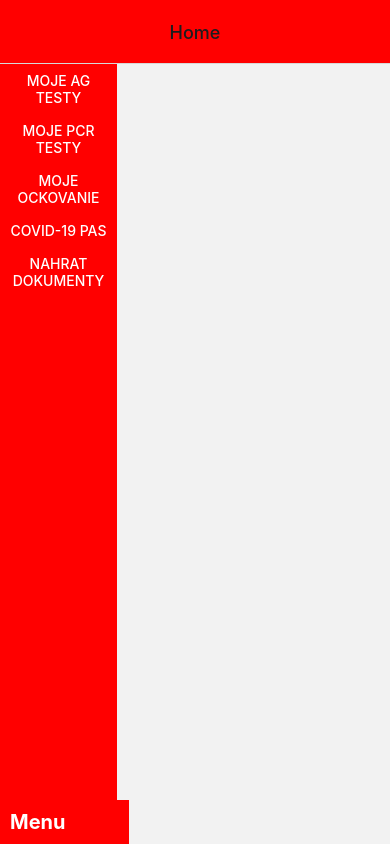
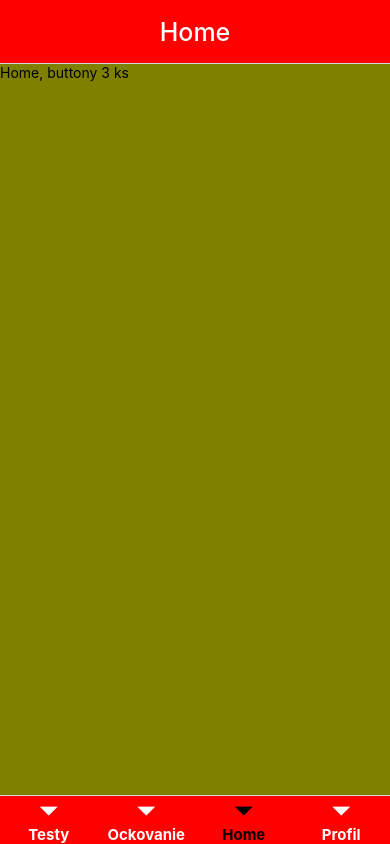
Before and after one commit to erikavaczlavova/mta, a React Native app: screen /Home in a window 390 px wide. Built offline with nearby package versions, Linux system fonts and the light colour scheme.

Commit message:
Bottom tab navigator creation

```diff
--- a/App.js
+++ b/App.js
@@ -4,29 +4,46 @@ import {NavigationContainer} from '@react-navigation/native';
 import {createNativeStackNavigator} from '@react-navigation/native-stack';
 import Home from './pages/Home.js';
 import Hamburger from './components/hamburger';
-import Pcr from './pages/Pcr.js';
+import Pcr from './pages/Testy.js';
 import Ockovanie from './pages/Ockovanie.js';
-import Pas from './pages/Pas.js';
-import Doku from './pages/Doku.js';
+import Doku from './pages/Profil.js';
+
+import {createBottomTabNavigator} from '@react-navigation/bottom-tabs';
+import Testy from './pages/Testy.js';
+import Profil from './pages/Profil.js';
 
 const Stack = createNativeStackNavigator();
+const Tab = createBottomTabNavigator();
 
 export default function App() {
   return (
     <NavigationContainer>
-      <Stack.Navigator>
-        <Stack.Group screenOptions={{headerStyle: {backgroundColor: 'red'}}}>
-          <Stack.Screen name="Home" component={Home} options={styles.header} />
-          <Stack.Screen name="Pcr" component={Pcr} options={styles.header} />
-          <Stack.Screen name="Pas" component={Pas} options={styles.header} />
-          <Stack.Screen name="Doku" component={Doku} options={styles.header} />
-          <Stack.Screen
+      <Tab.Navigator
+        screenOptions={{
+          tabBarActiveTintColor: 'black',
+          tabBarInactiveTintColor: 'white',
+          tabBarActiveBackgroundColor: 'red',
+          tabBarInactiveBackgroundColor: 'red',
+          tabBarLabelStyle: {
+            fontSize: 15,
+            fontWeight: 'bold',
+          },
+        }}>
+        <Tab.Group screenOptions={{headerStyle: {backgroundColor: 'red'}}}>
+          <Tab.Screen name="Testy" component={Testy} options={styles.header} />
+          <Tab.Screen
             name="Ockovanie"
             component={Ockovanie}
             options={styles.header}
           />
-        </Stack.Group>
-      </Stack.Navigator>
+          <Tab.Screen name="Home" component={Home} options={styles.header} />
+          <Tab.Screen
+            name="Profil"
+            component={Profil}
+            options={styles.header}
+          />
+        </Tab.Group>
+      </Tab.Navigator>
     </NavigationContainer>
   );
 }
@@ -41,6 +58,7 @@ const styles = StyleSheet.create({
     height: '100%',
   },
   header: {
+    headerTitleStyle: {color: 'white', fontSize: 25},
     headerTitleAlign: 'center',
     backgroundColor: 'red',
   },
--- a/components/hamburger.js
+++ b/components/hamburger.js
@@ -1,6 +1,12 @@
+import {StackActions} from '@react-navigation/native';
 import React from 'react';
 import {Button, StyleSheet, Text, View, Pressable} from 'react-native';
 
+import {NavigationContainer} from '@react-navigation/native';
+import {createNativeStackNavigator} from '@react-navigation/native-stack';
+import Pcr from '../pages/Testy';
+const Stack = createNativeStackNavigator();
+/*
 const Hamburger = props => {
   return (
     <View style={styles.hamburger}>
@@ -41,6 +47,7 @@ const styles = StyleSheet.create({
     height: '100%',
     maxWidth: '30%',
     display: 'flex',
+    paddingTop: 100,
   },
 });
-export default Hamburger;
+export default Hamburger;*/
--- a/components/menuButton.js
+++ b/components/menuButton.js
@@ -18,7 +18,7 @@ const styles = StyleSheet.create({
   but: {
     position: 'absolute',
     backgroundColor: 'red',
-    bottom: 0,
+    top: 0,
     left: 0,
     width: '33%',
     padding: 10,
--- a/package.json
+++ b/package.json
@@ -10,6 +10,7 @@
     "lint": "eslint ."
   },
   "dependencies": {
+    "@react-navigation/bottom-tabs": "^6.3.1",
     "@react-navigation/native": "^6.0.10",
     "@react-navigation/native-stack": "^6.6.1",
     "expo-status-bar": "^1.2.0",
--- a/pages/Doku.js
+++ /dev/null
@@ -1,42 +0,0 @@
-import {Button, StyleSheet, Text, View, Pressable} from 'react-native';
-import React, {useState, useEffect} from 'react';
-import {StatusBar} from 'expo-status-bar';
-import Hamburger from '../components/hamburger';
-import MenuButton from '../components/menuButton';
-
-const Doku = props => {
-  const [isOn, setIsOn] = useState(true);
-  return (
-    <View style={styles.homeBody}>
-      {isOn && <Hamburger navigation={props.navigation} />}
-      <View style={styles.body}>
-        <Text>Dokumenty</Text>
-      </View>
-      <MenuButton isOn={isOn} setIsOn={setIsOn} />
-      <StatusBar style="auto" />
-    </View>
-  );
-};
-
-const styles = StyleSheet.create({
-  homeBody: {
-    flex: 1,
-    flexDirection: 'row',
-  },
-  body: {
-    flex: 2,
-    position: 'relative',
-    backgroundColor: 'olive',
-    height: '100%',
-  },
-  but: {
-    position: 'absolute',
-    backgroundColor: 'red',
-    width: '100%',
-    padding: 2,
-    top: 0,
-    left: 0,
-  },
-});
-
-export default Doku;
--- a/pages/Home.js
+++ b/pages/Home.js
@@ -8,8 +8,9 @@ const Home = props => {
   const [isOn, setIsOn] = useState(true);
   return (
     <View style={styles.homeBody}>
-      {isOn && <Hamburger navigation={props.navigation} />}
-      <MenuButton isOn={isOn} setIsOn={setIsOn} />
+      <View style={styles.body}>
+        <Text>Home, buttony 3 ks</Text>
+      </View>
       <StatusBar style="auto" />
     </View>
   );
@@ -23,7 +24,7 @@ const styles = StyleSheet.create({
   body: {
     flex: 2,
     position: 'relative',
-    backgroundColor: 'orange',
+    backgroundColor: 'olive',
     height: '100%',
   },
   but: {
@@ -31,7 +32,7 @@ const styles = StyleSheet.create({
     backgroundColor: 'red',
     width: '100%',
     padding: 2,
-    top: 0,
+    top: 50,
     left: 0,
   },
 });
--- a/pages/Ockovanie.js
+++ b/pages/Ockovanie.js
@@ -8,11 +8,9 @@ const Ockovanie = props => {
   const [isOn, setIsOn] = useState(true);
   return (
     <View style={styles.homeBody}>
-      {isOn && <Hamburger navigation={props.navigation} />}
       <View style={styles.body}>
-        <Text>Ockovanie</Text>
+        <Text>Pass a Ockovania</Text>
       </View>
-      <MenuButton isOn={isOn} setIsOn={setIsOn} />
       <StatusBar style="auto" />
     </View>
   );
--- a/pages/Pas.js
+++ b/pages/Profil.js
@@ -4,15 +4,13 @@ import {StatusBar} from 'expo-status-bar';
 import Hamburger from '../components/hamburger';
 import MenuButton from '../components/menuButton';
 
-const Pas = props => {
+const Profil = props => {
   const [isOn, setIsOn] = useState(true);
   return (
     <View style={styles.homeBody}>
-      {isOn && <Hamburger navigation={props.navigation} />}
       <View style={styles.body}>
-        <Text>Pas</Text>
+        <Text>Profil a Dokumenty</Text>
       </View>
-      <MenuButton isOn={isOn} setIsOn={setIsOn} />
       <StatusBar style="auto" />
     </View>
   );
@@ -39,4 +37,4 @@ const styles = StyleSheet.create({
   },
 });
 
-export default Pas;
+export default Profil;
--- a/pages/Pcr.js
+++ b/pages/Testy.js
@@ -4,15 +4,13 @@ import {StatusBar} from 'expo-status-bar';
 import Hamburger from '../components/hamburger';
 import MenuButton from '../components/menuButton';
 
-const Pcr = props => {
+const Testy = props => {
   const [isOn, setIsOn] = useState(true);
   return (
     <View style={styles.homeBody}>
-      {isOn && <Hamburger navigation={props.navigation} />}
       <View style={styles.body}>
-        <Text>PCR</Text>
+        <Text>TestyAg TestyPCR Objednaj</Text>
       </View>
-      <MenuButton isOn={isOn} setIsOn={setIsOn} />
       <StatusBar style="auto" />
     </View>
   );
@@ -39,4 +37,4 @@ const styles = StyleSheet.create({
   },
 });
 
-export default Pcr;
+export default Testy;
```
Also changed, not shown: 1 other file (tests, documents, lock files or other folders).
